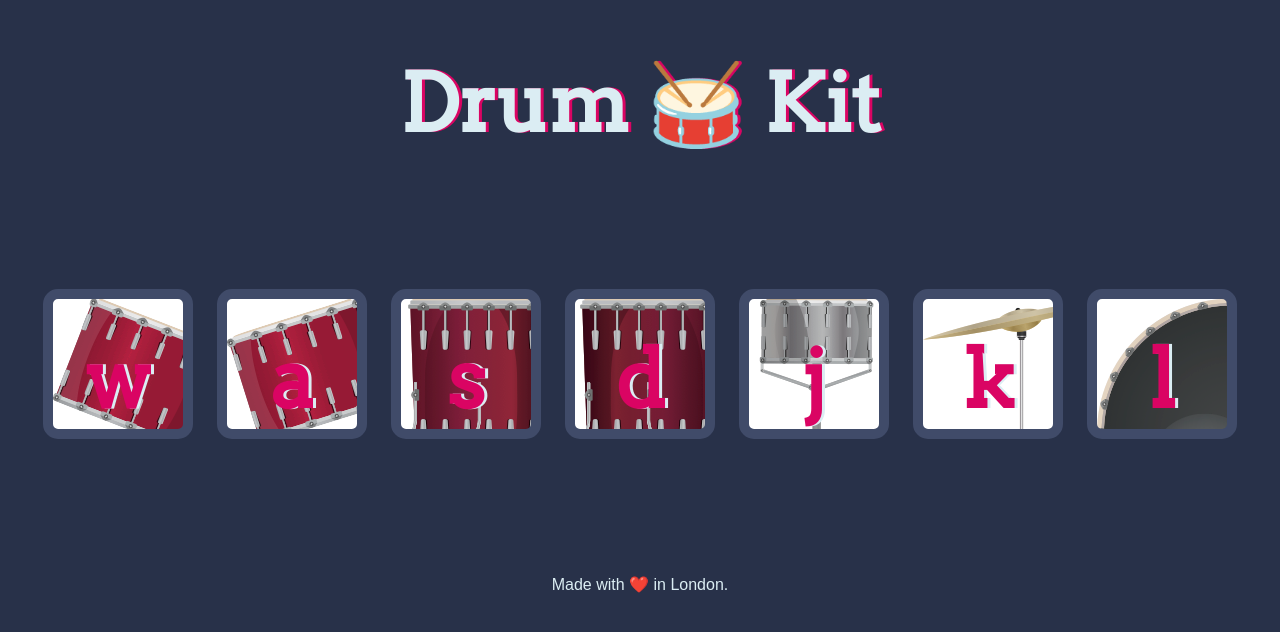
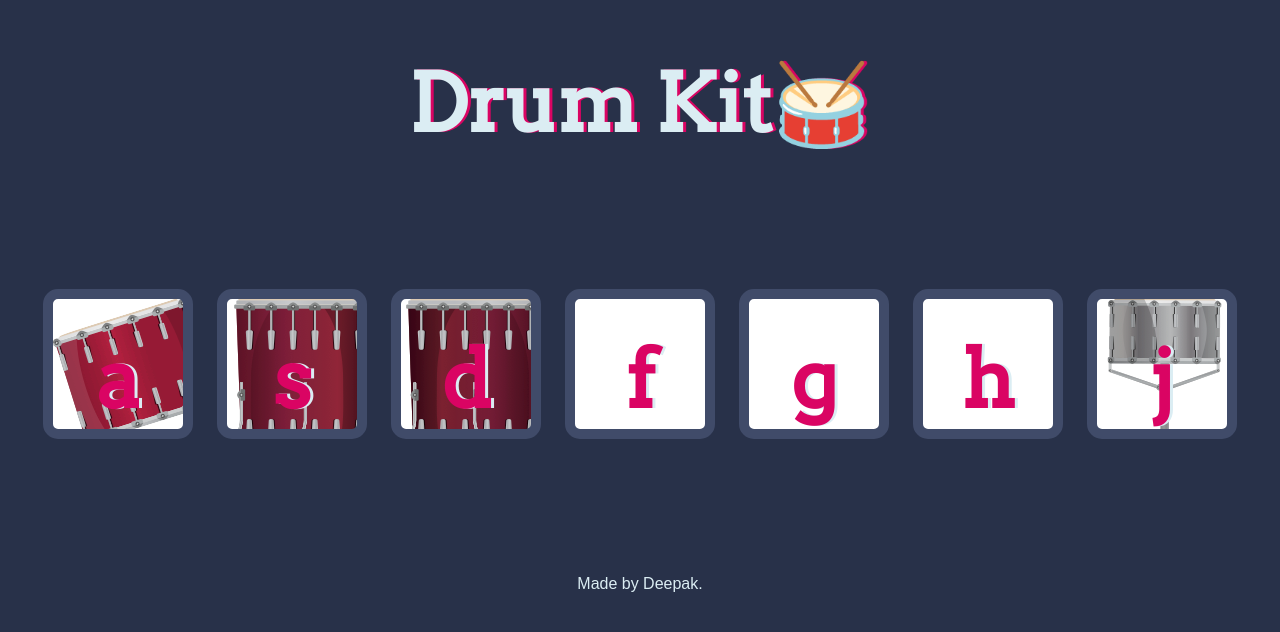
Before and after one commit to NALLAMDEEPAK/drums, a plain HTML site: page index.html in a window 1280 px wide. Drawn offline with Linux system fonts and the light colour scheme.

Commit message:
Update index.html

```diff
--- a/index.html
+++ b/index.html
@@ -9,22 +9,22 @@
 </head>
 
 <body>
-  <h1 id="title">Drum 🥁 Kit</h1>
+  <h1 id="title">Drum Kit🥁</h1>
   <div class="set">
-    <button class="w drum">w</button>
     <button class="a drum">a</button>
     <button class="s drum">s</button>
     <button class="d drum">d</button>
+    <button class="f drum">f</button>
+    <button class="g drum">g</button>
+    <button class="h drum">h</button>
     <button class="j drum">j</button>
-    <button class="k drum">k</button>
-    <button class="l drum">l</button>
   </div>
 
 
 <script src="index.js" charset="utf-8"></script>
 
 <footer>
-  Made with ❤️ in London.
+  Made by Deepak.
 </footer>
 </body>
 </html>
```
